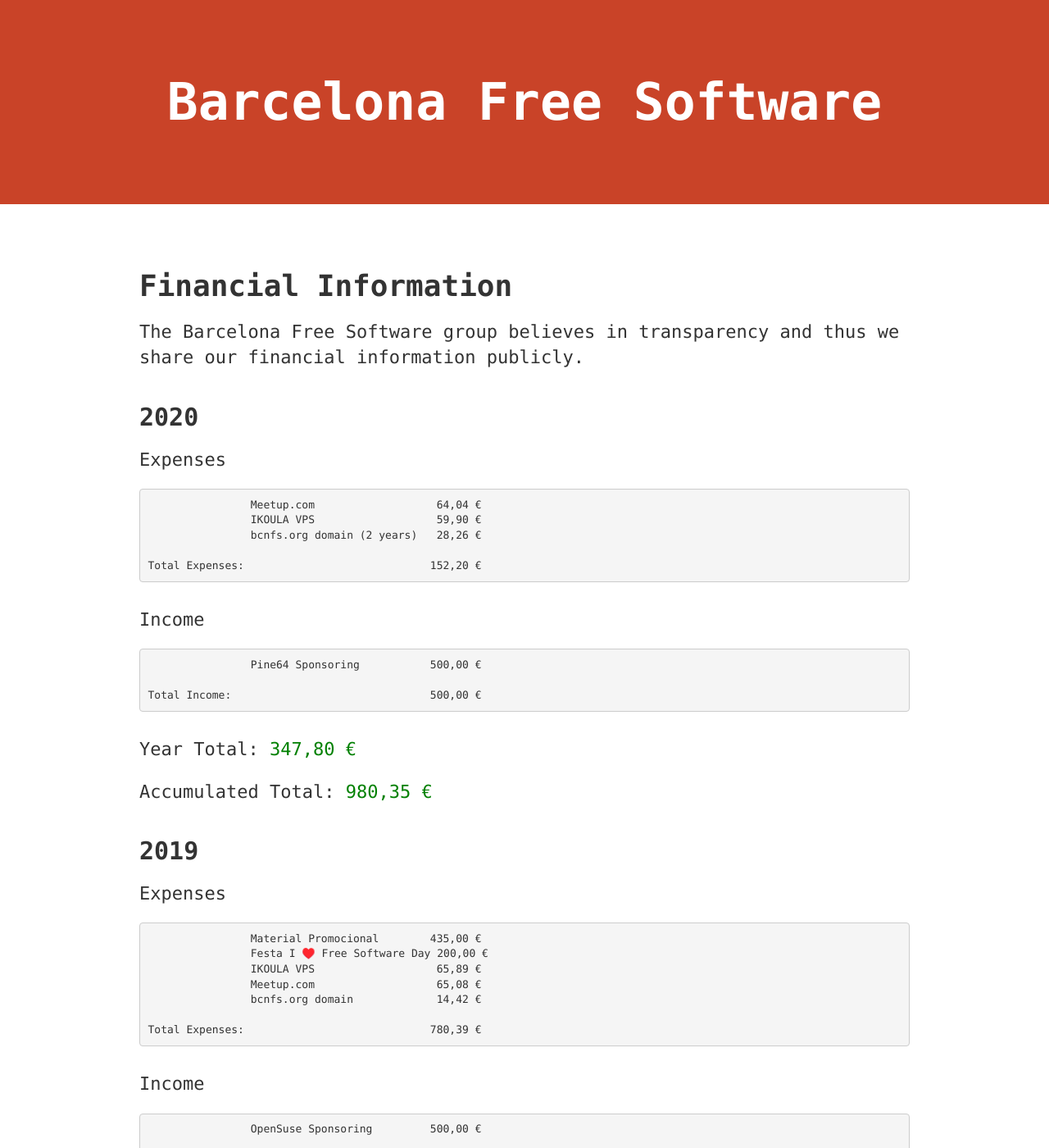
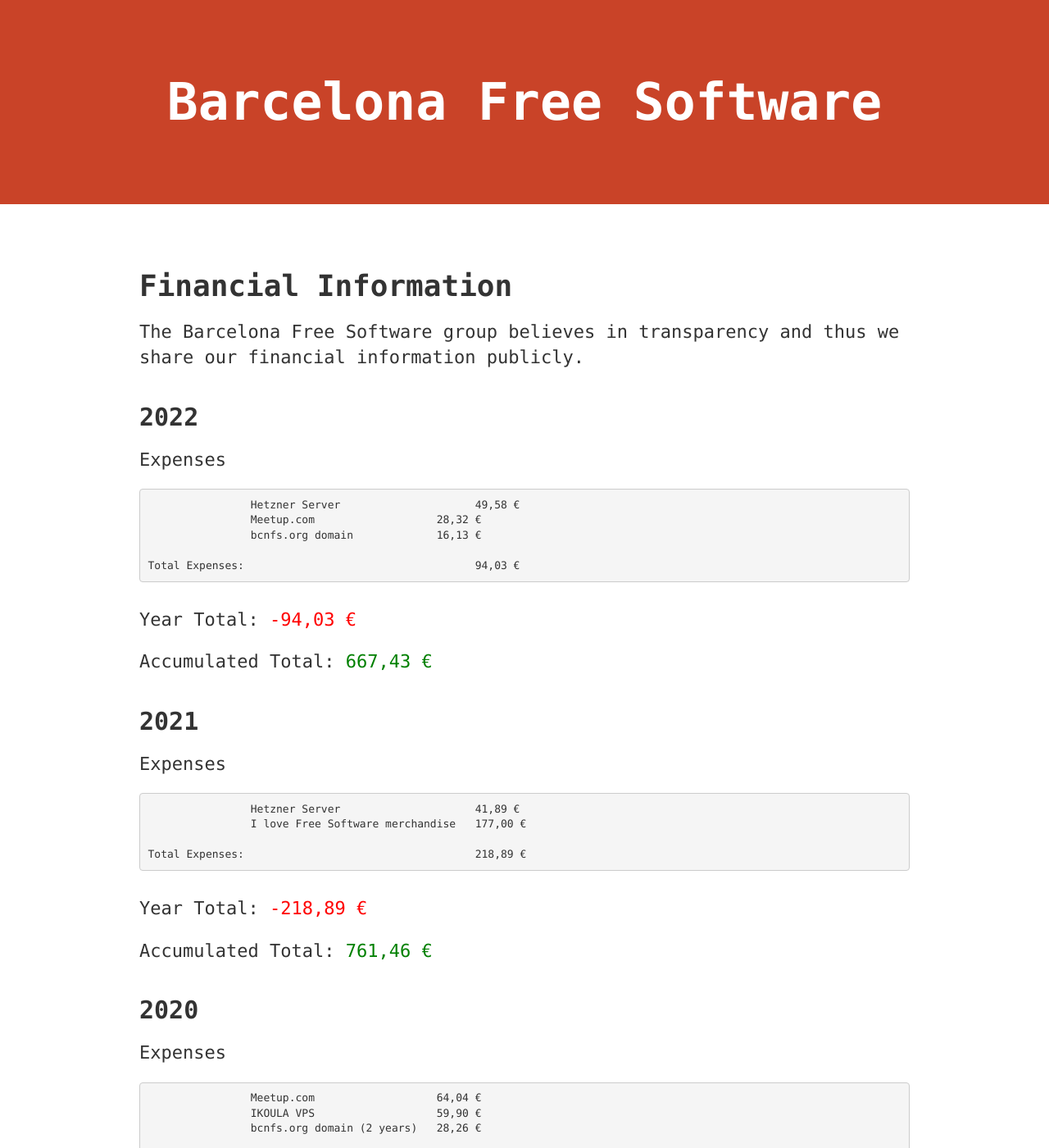
Before and after one commit to bcnfs/bcnfs.github.io, a Jekyll site: the page built from budget/index.html, in a window 1280 px wide and 1400 px high. Shown: the whole window at 82% size. Built offline with Jekyll 4.4.1, drawn with Linux system fonts in a browser that asks for light colours; some web fonts are replaced.

Commit message:
2021 and 2022 moneys

```diff
--- a/budget/index.html
+++ b/budget/index.html
@@ -6,6 +6,37 @@ layout: default
         <h1 class="u-fontMono">Financial Information</h1>
         <p class="baseText">The Barcelona Free Software group believes in transparency and thus we share our financial information publicly.</p>
     </div>
+
+    <div class="u-marginBottom">
+        <h2 class="u-fontMono">2022</h1>
+        <p class="baseText">Expenses</p>
+        <pre>                Hetzner Server                     49,58 €
+                Meetup.com                   28,32 €
+                bcnfs.org domain             16,13 €
+
+Total Expenses:                                    94,03 €</pre>
+
+        <br />
+        <p class="baseText">Year Total: <span style="color: red;"> -94,03 €</span></p>
+        <p class="baseText">Accumulated Total: <span style="color: green;">667,43 €</span></p>
+    </div>
+
+
+
+    <div class="u-marginBottom">
+        <h2 class="u-fontMono">2021</h1>
+        <p class="baseText">Expenses</p>
+        <pre>                Hetzner Server                     41,89 €
+                I love Free Software merchandise   177,00 €
+
+Total Expenses:                                    218,89 €</pre>
+
+        <br />
+        <p class="baseText">Year Total: <span style="color: red;"> -218,89 €</span></p>
+        <p class="baseText">Accumulated Total: <span style="color: green;">761,46 €</span></p>
+    </div>
+
+
 
     <div class="u-marginBottom">
         <h2 class="u-fontMono">2020</h1>
```
